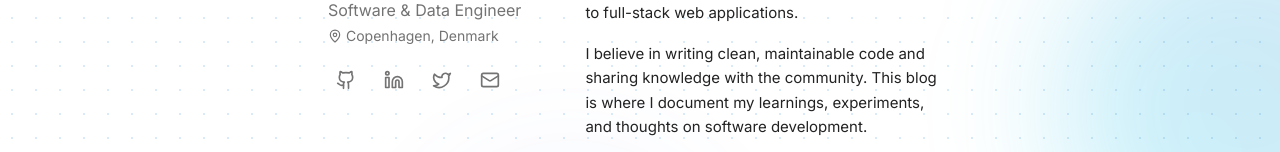
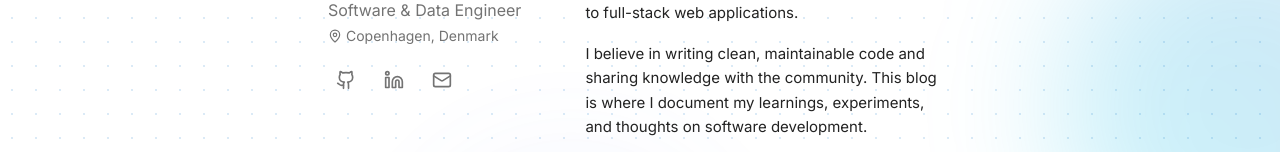
Before and after one commit to peterampazzo/blog, a Next.js app: page / in a window 1280 px wide. Shown: the part 354-506 px from the top of the page. Built offline with nearby package versions, Linux system fonts and the light colour scheme.

Commit message:
remove twitter

```diff
--- a/components/about-section.tsx
+++ b/components/about-section.tsx
@@ -1,7 +1,7 @@
 "use client"
 
 import Image from "next/image"
-import { Github, Linkedin, Twitter, Mail, MapPin } from "lucide-react"
+import { Github, Linkedin, Mail, MapPin } from "lucide-react"
 import { useEffect, useState } from "react"
 
 export function AboutSection() {
@@ -52,7 +52,7 @@ export function AboutSection() {
               <Github className="h-5 w-5" />
             </a>
             <a
-              href="https://linkedin.com/in/pietrorampazzo"
+              href="https://linkedin.com/in/peterampazzo"
               target="_blank"
               rel="noopener noreferrer"
               className="rounded-full p-2 text-muted-foreground transition-all hover:bg-primary/10 hover:text-primary"
@@ -61,16 +61,7 @@ export function AboutSection() {
               <Linkedin className="h-5 w-5" />
             </a>
             <a
-              href="https://twitter.com/peterampazzo"
-              target="_blank"
-              rel="noopener noreferrer"
-              className="rounded-full p-2 text-muted-foreground transition-all hover:bg-primary/10 hover:text-primary"
-              aria-label="Twitter"
-            >
-              <Twitter className="h-5 w-5" />
-            </a>
-            <a
-              href="mailto:hello@peterampazzo.com"
+              href="mailto:pietro@rampazzo.eu"
               className="rounded-full p-2 text-muted-foreground transition-all hover:bg-primary/10 hover:text-primary"
               aria-label="Email"
             >
```
